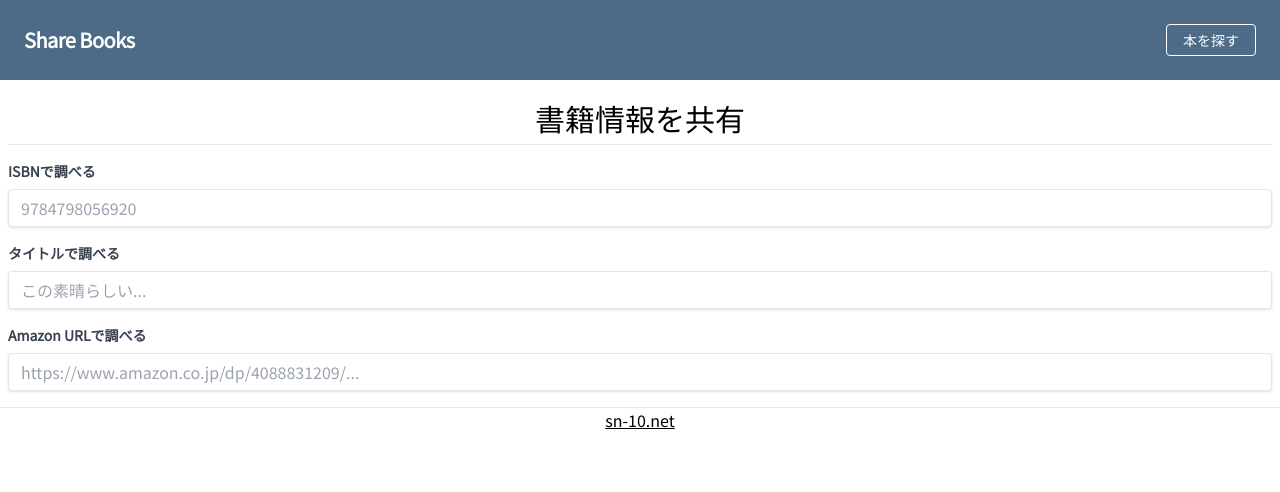
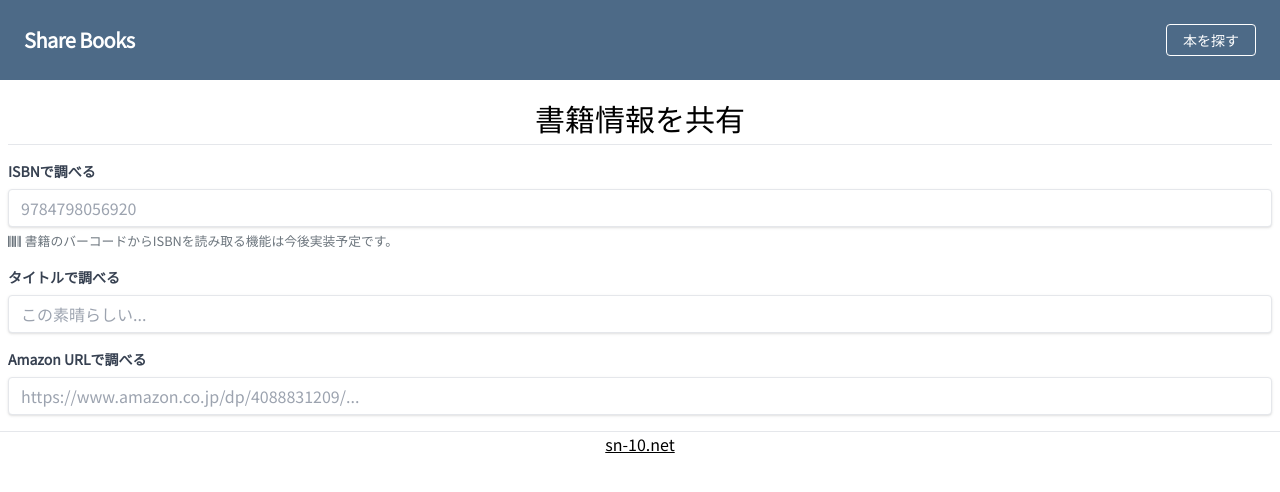
Before and after one commit to s-n-1-0/books_web, a Next.js app in the folder app/: page /ja/share in a window 1280 px wide. Shown: the top 492 px of the page. Built offline with nearby package versions, Linux system fonts and the light colour scheme.

Commit message:
書籍バーコードについてのアナウンス追加

```diff
--- a/app/components/books/search-book-fields.tsx
+++ b/app/components/books/search-book-fields.tsx
@@ -1,4 +1,6 @@
 import { makeSharePageLink } from "@/utils/links";
+import { faBarcode } from "@fortawesome/free-solid-svg-icons";
+import { FontAwesomeIcon } from "@fortawesome/react-fontawesome";
 import { convertUrl2Isbn13 } from "asin2isbn";
 import Image from "next/image";
 import { useRef, useState } from "react";
@@ -32,7 +34,8 @@ function SearchBookFields({ errorText }: Props) {
       <h1 className="pt-5 text-3xl pb-2">書籍情報を共有</h1>
       <p className="text-red-600">{errorText}</p>
       <hr className="mb-4" />
-      <div className="mb-4 flex items-end">
+      <div className="mb-4">
+        <div className="flex items-end">
           <div className="w-full">
             <label className="block text-gray-700 text-sm font-bold mb-2 text-left">
               ISBNで調べる
@@ -53,6 +56,15 @@ function SearchBookFields({ errorText }: Props) {
               makeSharePageLink(editingIsbn, "openbd", "");
             }}
           />
+        </div>
+        <p className="text-left text-secondary">
+          <small>
+            <FontAwesomeIcon icon={faBarcode} />
+            <span className="ml-1">
+              書籍のバーコードからISBNを読み取る機能は今後実装予定です。
+            </span>
+          </small>
+        </p>
       </div>
       <div className="mb-4">
         <div className="flex items-end">
```
Lines whose indentation alone changed are shown as unchanged.
